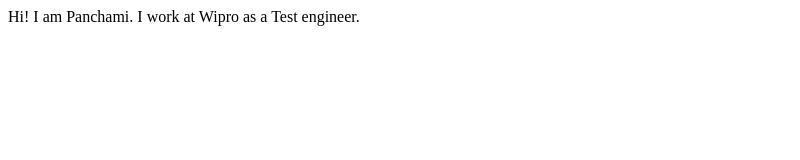
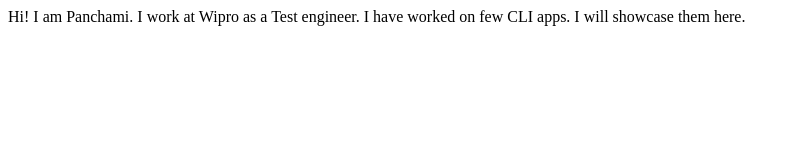
Before and after one commit to panchami6/panchami-portfolio, a plain HTML site: page index.html in a window 1280 px wide. Shown: the whole page, without its empty margins (0-800 px from the left). Drawn offline with Linux system fonts and the light colour scheme.

Commit message:
updated project details.

```diff
--- a/index.html
+++ b/index.html
@@ -7,5 +7,7 @@
 </head>
 <body>
     Hi! I am Panchami. I work at Wipro as a Test engineer.
+
+    I have worked on few CLI apps. I will showcase them here.
 </body>
 </html>
```
